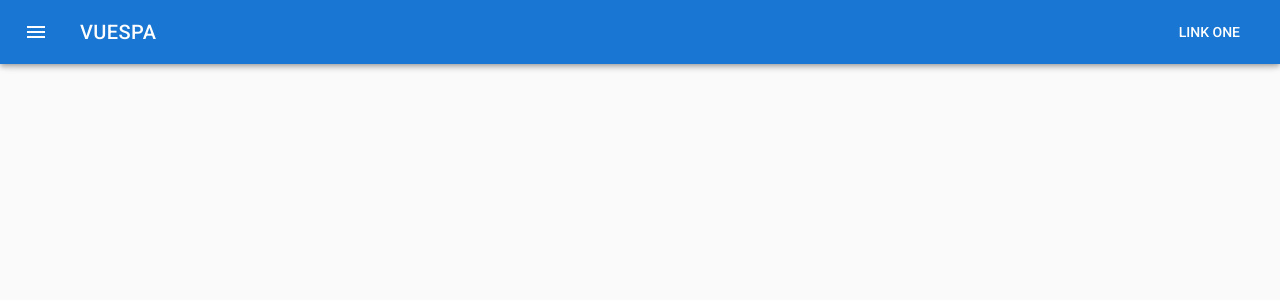
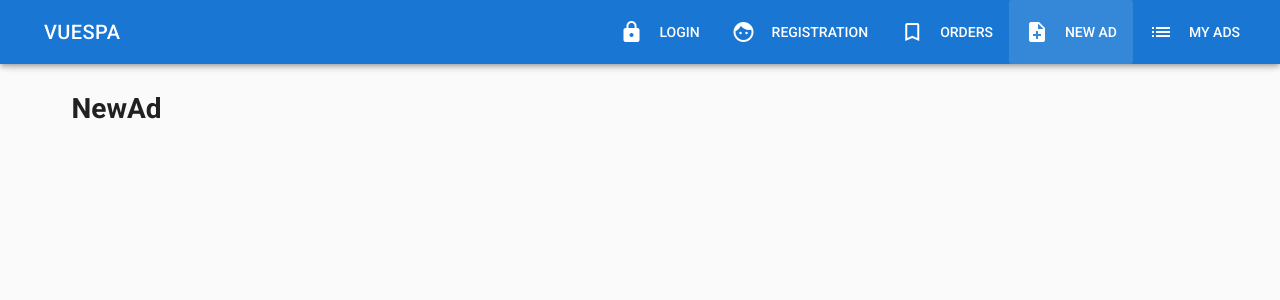
Before and after one commit to snarksliveshere/vue.spa, a Vue app: page /new in a window 1280 px wide. Shown: the top 300 px of the page. Built offline with nearby package versions, Linux system fonts and the light colour scheme.

Commit message:
add navigation & routes & blank pages

```diff
--- a/src/App.vue
+++ b/src/App.vue
@@ -1,12 +1,40 @@
 <template>
     <v-app>
-        <v-navigation-drawer app temporary></v-navigation-drawer>
+        <v-navigation-drawer app temporary
+                             v-model="drawer"
+        >
+            <v-list>
+                <v-list-tile
+                        v-for="link of links"
+                        :key="link.title"
+                        :to="link.url"
+                >
+                    <v-list-tile-action>
+                        <v-icon>{{ link.icon }}</v-icon>
+                    </v-list-tile-action>
+                    <v-list-tile-content>
+                        <v-list-tile-title v-text="link.title"></v-list-tile-title>
+                    </v-list-tile-content>
+                </v-list-tile>
+            </v-list>
+        </v-navigation-drawer>
         <v-toolbar app dark color="primary">
-            <v-toolbar-side-icon></v-toolbar-side-icon>
+            <v-toolbar-side-icon
+                    @click="drawer = !drawer"
+                    class="hidden-md-and-up"
+            >
+            </v-toolbar-side-icon>
             <v-toolbar-title>VUESPA</v-toolbar-title>
             <v-spacer></v-spacer>
             <v-toolbar-items class="hidden-sm-and-down">
-                <v-btn flat>Link One</v-btn>
+                <v-btn
+                    v-for="link of links"
+                    :key="link.title"
+                    :to="link.url"
+                    flat>
+                    <v-icon left>{{ link.icon }}</v-icon>
+                    {{ link.title }}
+                </v-btn>
             </v-toolbar-items>
         </v-toolbar>
         <v-content>
@@ -15,5 +43,18 @@
     </v-app>
 </template>
 <script>
-    export default {}
+  export default {
+    data () {
+      return {
+        drawer: false,
+        links: [
+          {title: 'Login', icon: 'lock', url: '/login'},
+          {title: 'Registration', icon: 'face', url: '/registration'},
+          {title: 'Orders', icon: 'bookmark_border', url: '/orders'},
+          {title: 'New ad', icon: 'note_add', url: '/new'},
+          {title: 'My ads', icon: 'list', url: '/list'}
+        ]
+      }
+    }
+  }
 </script>
--- /dev/null
+++ b/src/components/Ads/Ad.vue
@@ -0,0 +1,18 @@
+<template>
+    <v-container>
+        <v-layout row>
+            <v-flex xs12>
+                <h1>Ad</h1>
+            </v-flex>
+        </v-layout>
+    </v-container>
+</template>
+<script>
+  export default {
+    data () {
+      return {
+
+      }
+    }
+  }
+</script>
--- /dev/null
+++ b/src/components/Ads/AdList.vue
@@ -0,0 +1,18 @@
+<template>
+    <v-container>
+        <v-layout row>
+            <v-flex xs12>
+                <h1>AdList</h1>
+            </v-flex>
+        </v-layout>
+    </v-container>
+</template>
+<script>
+  export default {
+    data () {
+      return {
+
+      }
+    }
+  }
+</script>
--- /dev/null
+++ b/src/components/Ads/NewAd.vue
@@ -0,0 +1,18 @@
+<template>
+    <v-container>
+        <v-layout row>
+            <v-flex xs12>
+                <h1>NewAd</h1>
+            </v-flex>
+        </v-layout>
+    </v-container>
+</template>
+<script>
+  export default {
+    data () {
+      return {
+
+      }
+    }
+  }
+</script>
--- /dev/null
+++ b/src/components/Auth/Login.vue
@@ -0,0 +1,18 @@
+<template>
+    <v-container>
+        <v-layout row>
+            <v-flex xs12>
+                <h1>Login</h1>
+            </v-flex>
+        </v-layout>
+    </v-container>
+</template>
+<script>
+  export default {
+    data () {
+      return {
+
+      }
+    }
+  }
+</script>
--- /dev/null
+++ b/src/components/Auth/Registration.vue
@@ -0,0 +1,18 @@
+<template>
+    <v-container>
+        <v-layout row>
+            <v-flex xs12>
+                <h1>Registration</h1>
+            </v-flex>
+        </v-layout>
+    </v-container>
+</template>
+<script>
+  export default {
+    data () {
+      return {
+
+      }
+    }
+  }
+</script>
--- /dev/null
+++ b/src/components/Home.vue
@@ -0,0 +1,18 @@
+<template>
+    <v-container>
+        <v-layout row>
+            <v-flex xs12>
+                <h1>Home</h1>
+            </v-flex>
+        </v-layout>
+    </v-container>
+</template>
+<script>
+    export default {
+      data () {
+        return {
+
+        }
+      }
+    }
+</script>
--- /dev/null
+++ b/src/components/User/Orders.vue
@@ -0,0 +1,18 @@
+<template>
+    <v-container>
+        <v-layout row>
+            <v-flex xs12>
+                <h1>Orders</h1>
+            </v-flex>
+        </v-layout>
+    </v-container>
+</template>
+<script>
+  export default {
+    data () {
+      return {
+
+      }
+    }
+  }
+</script>
--- a/src/router/index.js
+++ b/src/router/index.js
@@ -1,9 +1,52 @@
 import Vue from 'vue'
 import Router from 'vue-router'
+import Home from '@/components/Home'
+import Ad from '@/components/Ads/Ad'
+import AdList from '@/components/Ads/AdList'
+import NewAd from '@/components/Ads/NewAd'
+import Login from '@/components/Auth/Login'
+import Registration from '@/components/Auth/Registration'
+import Orders from '@/components/User/Orders'
 
 Vue.use(Router)
 
 export default new Router({
   routes: [
-  ]
+    {
+      path: '',
+      name: 'home',
+      component: Home
+    },
+    {
+      path: '/ad/:id',
+      name: 'ad',
+      component: Ad
+    },
+    {
+      path: '/list',
+      name: 'list',
+      component: AdList
+    },
+    {
+      path: '/new',
+      name: 'new',
+      component: NewAd
+    },
+    {
+      path: '/login',
+      name: 'login',
+      component: Login
+    },
+    {
+      path: '/registration',
+      name: 'reg',
+      component: Registration
+    },
+    {
+      path: '/orders',
+      name: 'orders',
+      component: Orders
+    }
+  ],
+  mode: 'history'
 })
```
